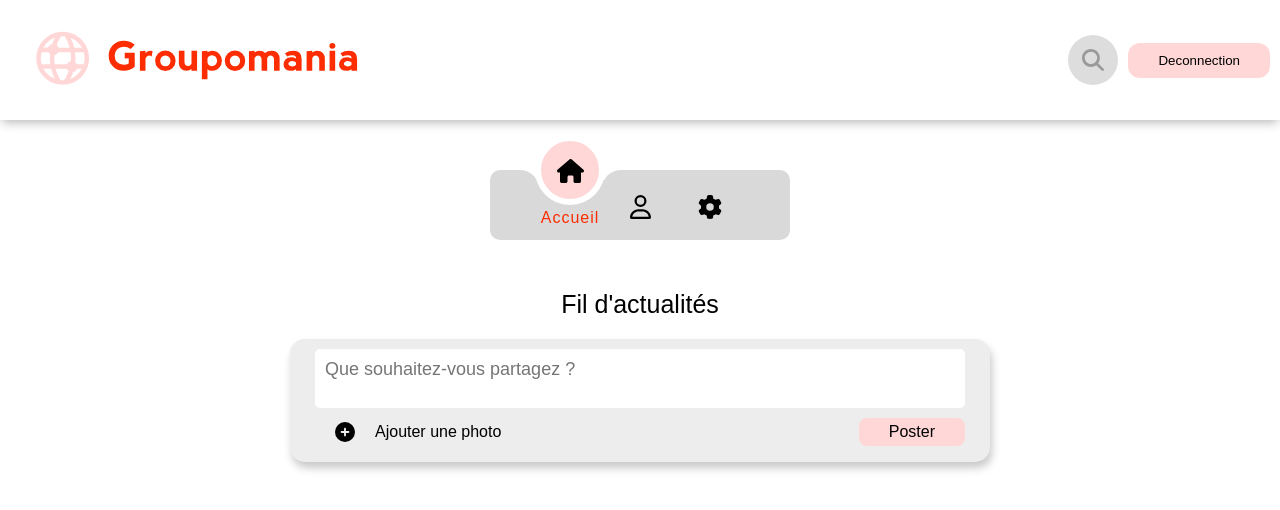
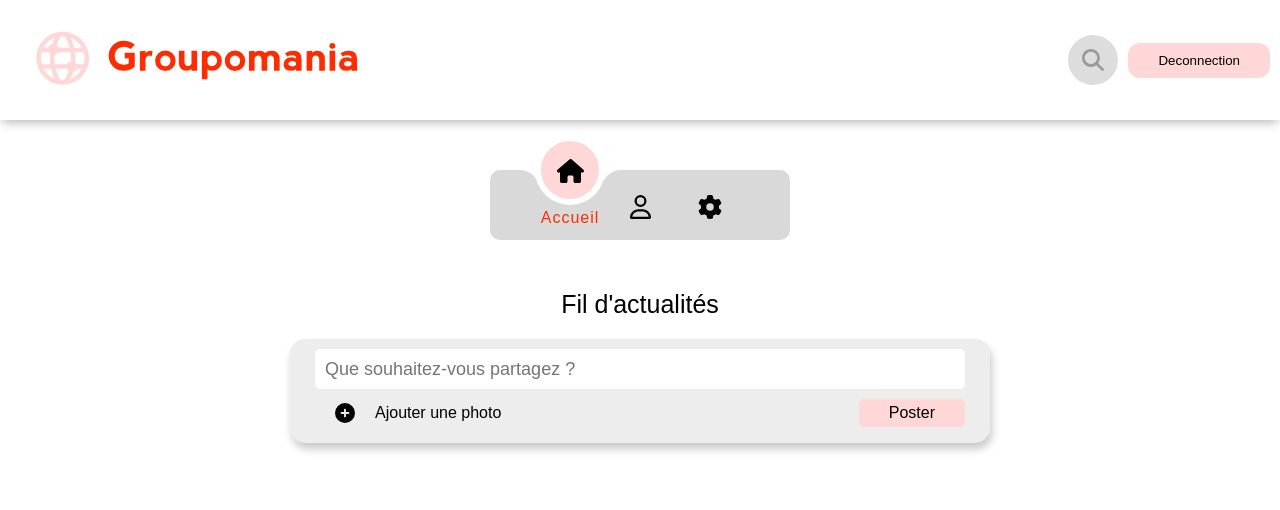
Before and after one commit to sismitrii/OC_P7_Groupomania, a React (Create React App) app in the folder front-end/: page /home in a window 1280 px wide. Shown: the top 510 px of the page. Built offline with nearby package versions, Linux system fonts and the light colour scheme.

Commit message:
💄  [PostButton & TextInput] : design adjustement

```diff
--- a/front-end/src/components/PostButton/index.jsx
+++ b/front-end/src/components/PostButton/index.jsx
@@ -12,12 +12,15 @@ import colors from "../../utils/styles/colors"
 
 const StyledButton = styled.button`
     padding: ${(props)=> props.isText ? "5px 30px" :"0px" };
+    min-width: 40px;
+    max-height: 40px;
     border: none;
-    border-radius: 8px;
+    border-radius: 5px;
     cursor: pointer;
     outline: none;
     background-color: ${colors.secondary};
     font-size: 16px;
+    margin-left: 10px;
 `
 
 /*====================================================*/
--- a/front-end/src/components/TextInput/index.jsx
+++ b/front-end/src/components/TextInput/index.jsx
@@ -33,7 +33,7 @@ const StyledInput = styled.textarea`
 /*====================================================*/
 
 function TextInput(props){
-    const [textHeight, setTextHeight] = useState("59px")
+    const [textHeight, setTextHeight] = useState("40px")
 
     async function handleKeyUp(e){
         await setTextHeight("auto")
```
